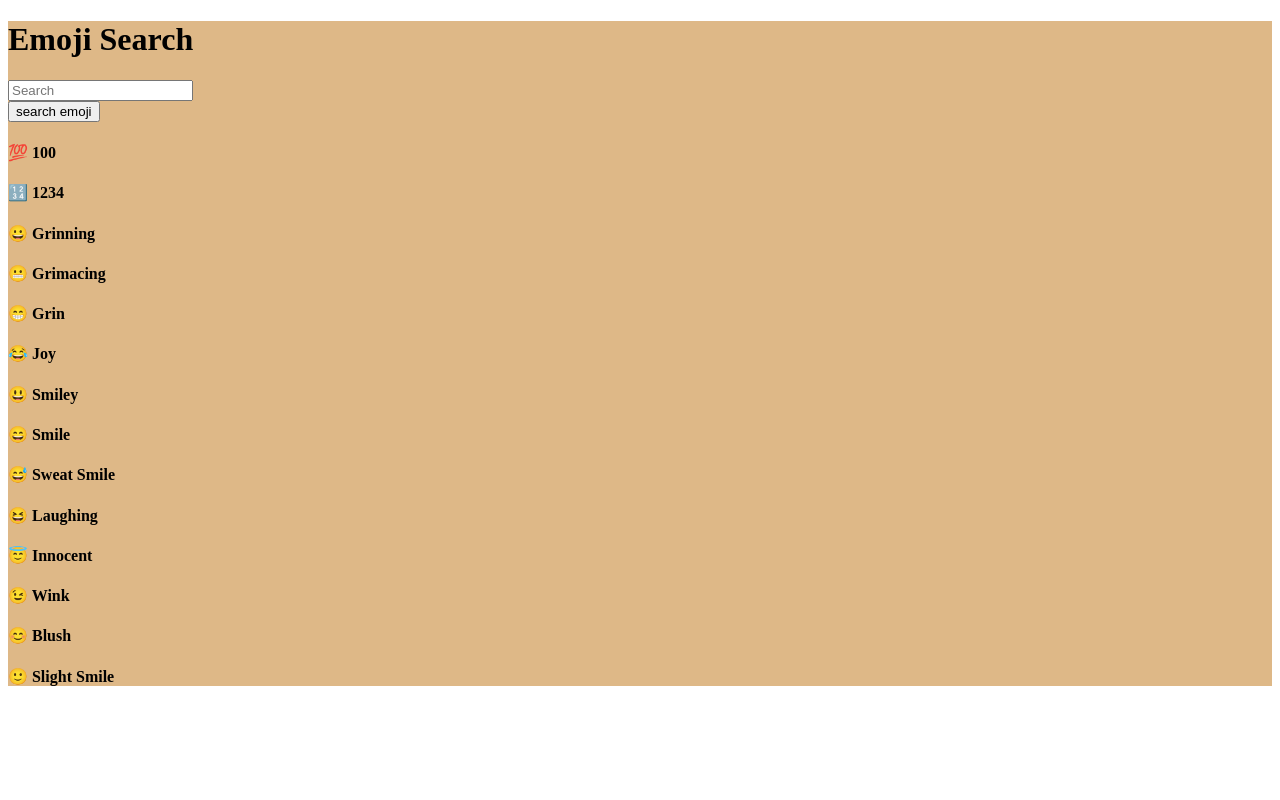
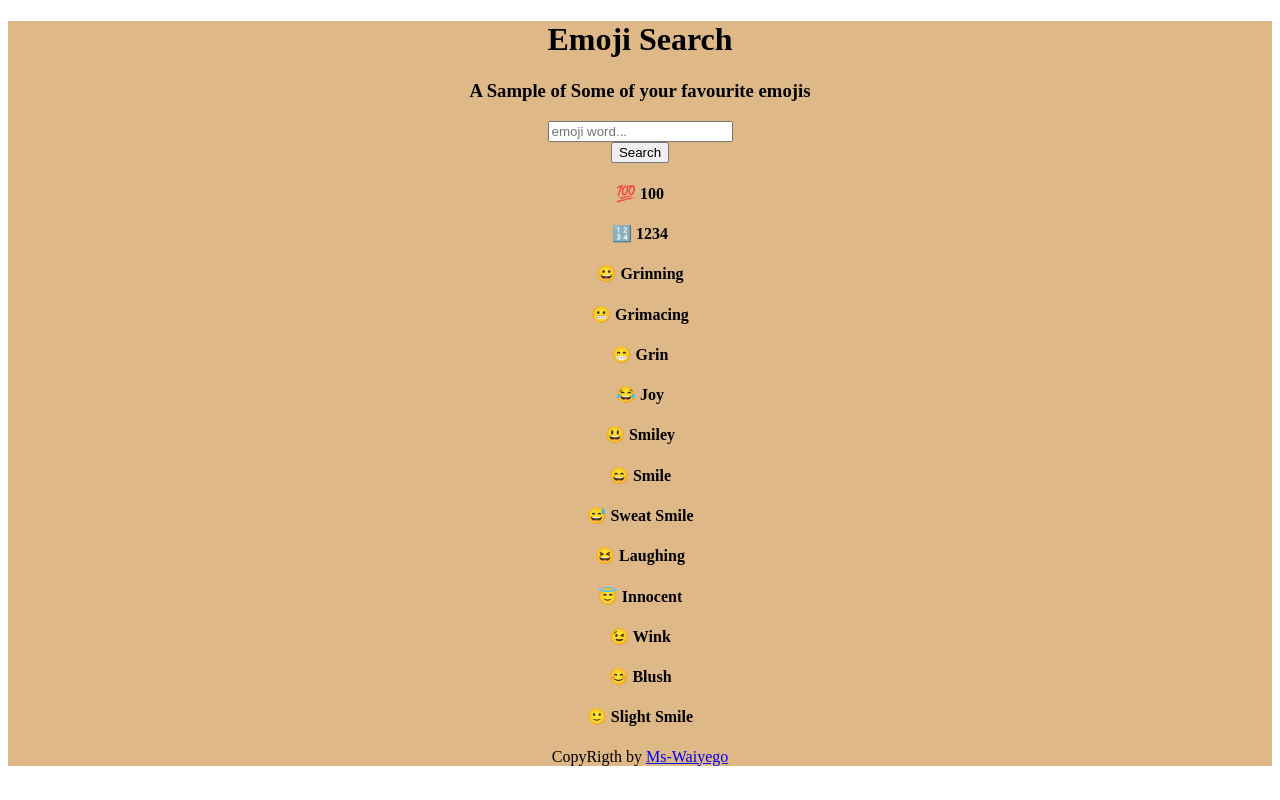
Before and after one commit to Ms-Waiyego/EMOJI-APP, a React (Create React App) app in the folder emoji-search-app/: page / in a window 1280 px wide. Built offline with nearby package versions, Linux system fonts and the light colour scheme; data requests are answered from the project's data file.

Commit message:
complete

```diff
--- a/emoji-search-app/package.json
+++ b/emoji-search-app/package.json
@@ -20,7 +20,7 @@
     "build": "react-scripts build",
     "test": "react-scripts test",
     "eject": "react-scripts eject",
-    "server" : "json-server --watch db.json --port 5000"
+    "server": "json-server --watch db.json --port 5000"
   },
   "eslintConfig": {
     "extends": [
--- a/emoji-search-app/src/App.js
+++ b/emoji-search-app/src/App.js
@@ -1,11 +1,12 @@
 import Header from "./Components/Header"
 import Emoji from "./Components/Emoji"
 import { useState, useEffect} from 'react'
-import Input from './Components/Input'
+import Search from './Components/Search'
+import Footer from "./Components/Footer"
+
 
 function App(){
   const [emoji, setEmoji] = useState ([])
-
  useEffect(()=>{
   const getEmoji = async () => {
     const emojisServer = await fetchEmoji()
@@ -15,16 +16,16 @@ function App(){
 
  //Fetching data
  const fetchEmoji = async ()=>{
-  const res = await fetch ('http://localhost:5000/emojis')
+  const res = await fetch ('http://localhost:5000/emojis',{method : "GET"})
   const data = await res.json()
   return data
  }
   return(
     <div className="container">
    <Header/>
-   <Input/>
+   <Search/>
    <Emoji emojis={emoji}/>
-
+   <Footer/>
   </div>
   )}
 export default App;
--- a/emoji-search-app/src/Components/Emoji.js
+++ b/emoji-search-app/src/Components/Emoji.js
@@ -2,9 +2,7 @@ import React from 'react'
 
 
 const Emoji = ( {emojis}) => {
-
 return (
-  //setEmoji ([...emojis, {}])
  <>
  {emojis.map((emoji, index)=>(
   <h4 key={index}>{emoji.symbol} {emoji.title}</h4>
@@ -12,5 +10,4 @@ return (
  </>
 )
 }
-
 export default Emoji
--- /dev/null
+++ b/emoji-search-app/src/Components/Footer.js
@@ -0,0 +1,9 @@
+const Footer = () => {
+  return (
+      <footer>
+          <p className="author"> CopyRigth  by  <a href="https://github.com/Ms-Waiyego" target="_blank">Ms-Waiyego</a></p>
+      </footer>
+  );
+}
+
+export default Footer;
--- a/emoji-search-app/src/Components/Header.js
+++ b/emoji-search-app/src/Components/Header.js
@@ -5,6 +5,7 @@ const Header = () => {
   return (
     <header className='header'>
         <h1>Emoji Search</h1>
+        <h3>A Sample of Some of your favourite emojis</h3>
     </header>
   )}
 export default Header
--- a/emoji-search-app/src/Components/Input.js
+++ /dev/null
@@ -1,21 +0,0 @@
-import React from 'react'
-import { useState } from 'react'
-
-const Input = () => {
-  const [text , setText] = useState("")
-  return (
-    <form className='search'>
-        <div className='search-form'>
-          <input type="text" placeholder = "Search"
-          value={text}
-          onChange={(e)=>setText(e.target.value)}
-          />
-          <div className='btn-search'>
-          <input  type ="submit"value="search emoji" />
-          </div>
-        </div>
-    </form>
-  )
-}
-
-export default Input
--- /dev/null
+++ b/emoji-search-app/src/Components/Search.js
@@ -0,0 +1,38 @@
+import { useState } from "react";
+
+const Form  =({ setValueEmoji }) => {
+  const [value, setValue] = useState('');
+  const [error, setError] = useState(false);
+
+  const handleSearch = e => {
+      e.preventDefault();
+      if(value === ''){
+          setError(true);
+          setTimeout(()=>setError(false), 2000);
+          return;
+      }
+      setValueEmoji(value);
+      console.log(value);
+  }
+  const allEmojis = () => {
+      setValueEmoji('');
+  }
+
+  return (
+    <div>
+          <form onSubmit={handleSearch}>
+              <input
+                  type="text"
+                  placeholder="emoji word..."
+                  onChange={e => setValue(e.target.value)} />
+         </form>
+         <button
+                    type="button"
+                    onClick={allEmojis}
+                >
+                    Search
+                </button>
+         </div>
+  )}
+
+export default Form
--- a/emoji-search-app/src/index.css
+++ b/emoji-search-app/src/index.css
@@ -1,5 +1,6 @@
 .container{
   background-color: burlywood;
+  text-align: center;
 }
 
 .form-control{
@@ -7,3 +8,8 @@
   height: 90%;
   font-family: 'Segoe UI', Tahoma, Geneva, Verdana, sans-serif;
 }
+.footer {
+  margin-top: 30px;
+  text-align: center;
+  font-family: Arial, Helvetica, sans-serif;
+}
```
Also changed, not shown: emoji-search-app/src/Components/About.js (added, +10 -0 lines).
